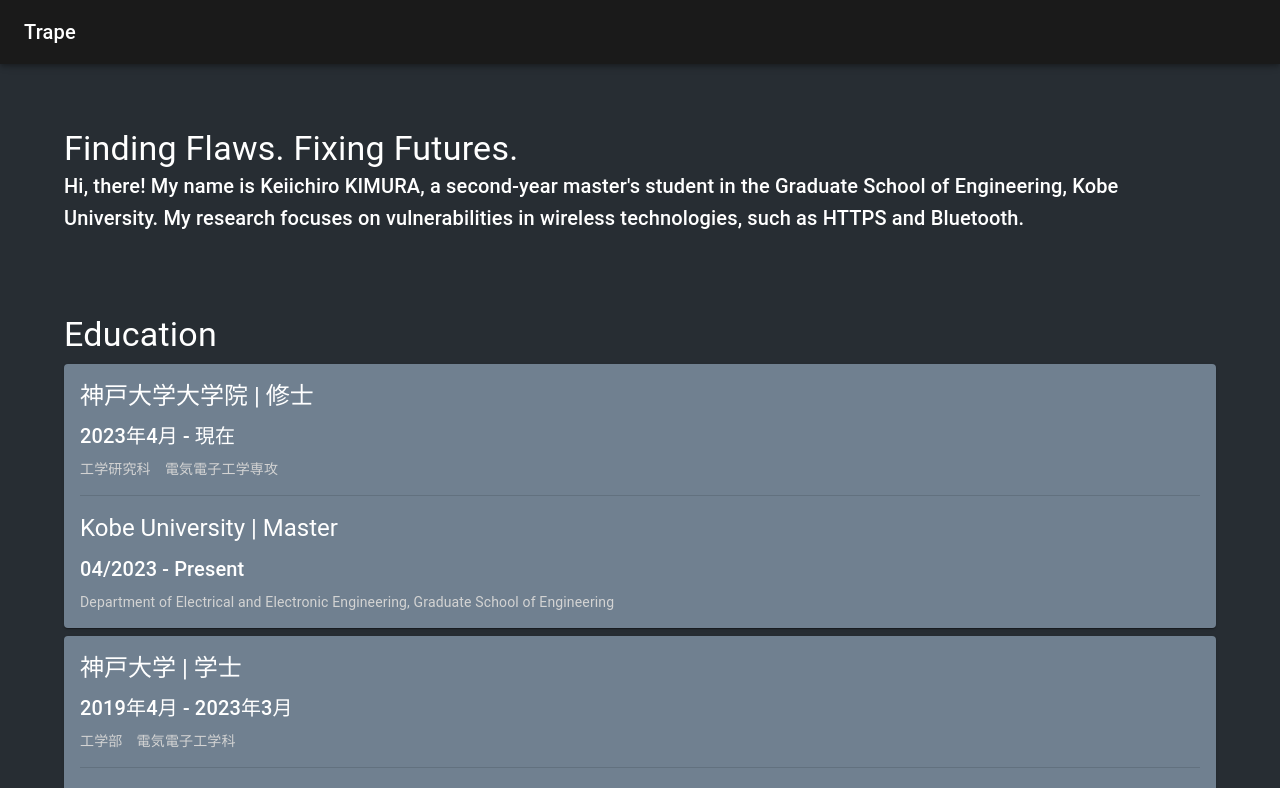
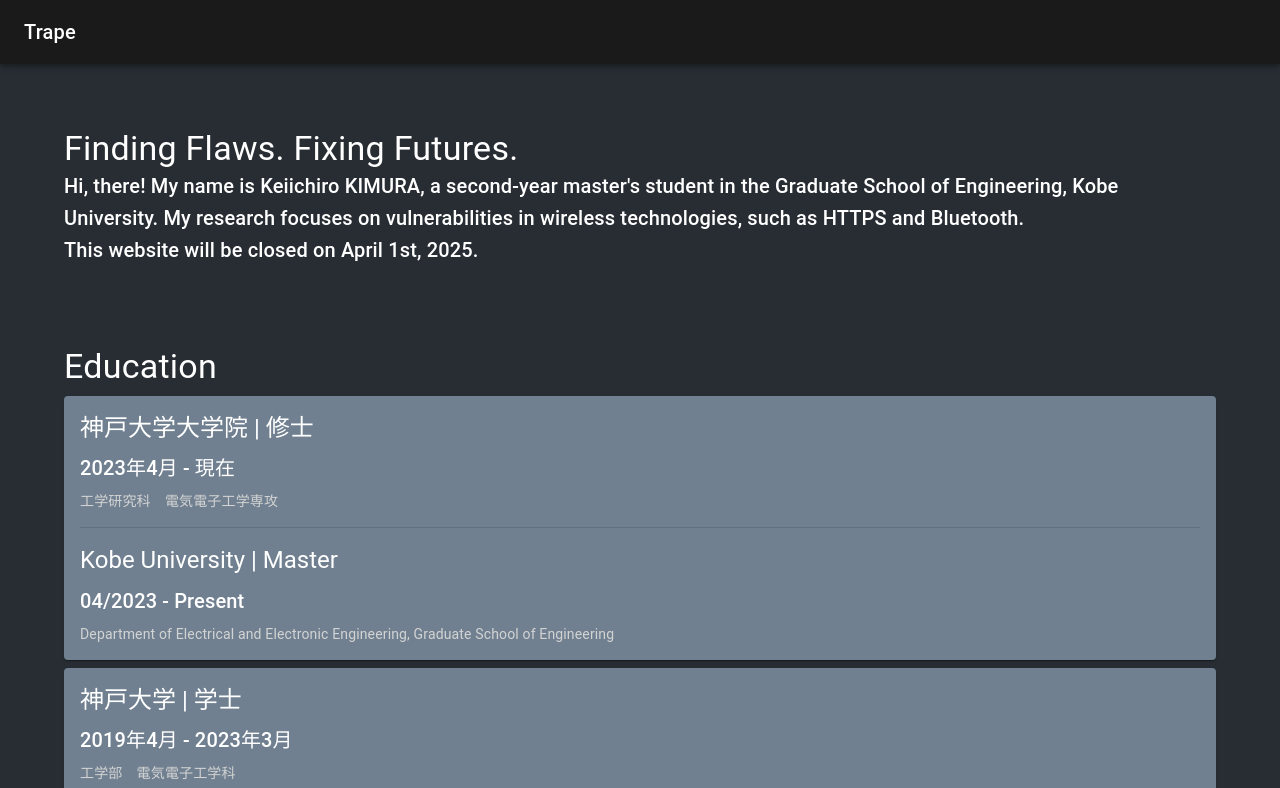
Before and after one commit to trapedev/trapedev.github.io, a React (Create React App) app in the folder app/: page / in a window 1280 px wide. Shown: the top 788 px of the page. Built offline with nearby package versions, Linux system fonts and the light colour scheme.

Commit message:
commit all changes

```diff
--- a/app/src/pages/home/Bio.tsx
+++ b/app/src/pages/home/Bio.tsx
@@ -10,6 +10,9 @@
         focuses on vulnerabilities in wireless technologies, such as HTTPS and
         Bluetooth.
       </Typography>
+      <Typography variant="h6">
+        This website will be closed on April 1st, 2025.
+      </Typography>
     </>
   );
 };
```
Also changed, not shown: 6 other files (tests, documents, lock files or other folders).
